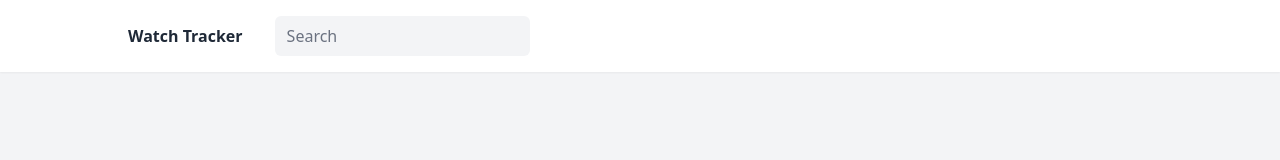
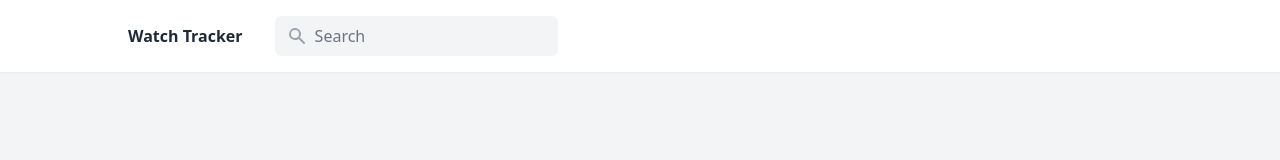
Before and after one commit to jchue/watch-tracker, a React (Create React App) app in the folder react-client/: page / in a window 1280 px wide. Shown: the top 160 px of the page. Built offline with nearby package versions, Linux system fonts and the light colour scheme.

Commit message:
Add icon to search

```diff
--- a/react-client/src/components/Search.jsx
+++ b/react-client/src/components/Search.jsx
@@ -2,7 +2,7 @@ import React from 'react';
 import axios from 'axios';
 import { Link } from 'react-router-dom';
 import './Search.scss';
-import { FilmIcon, DesktopComputerIcon, UserIcon } from '@heroicons/react/solid';
+import { FilmIcon, DesktopComputerIcon, SearchIcon, UserIcon } from '@heroicons/react/solid';
 
 class Search extends React.Component {
   constructor(props) {
@@ -68,7 +68,9 @@ class Search extends React.Component {
   render() {
     return (
       <form className="search relative inline">
-        <input type="text" value={this.state.query} placeholder="Search" onChange={this.performSearch} className="bg-gray-100 border-0 rounded-md px-3 py-2 text-gray-500 focus:ring-2 focus:ring-purple-500 outline-none" />
+        <div className="inline-block bg-gray-100 border-0 rounded-md px-3 py-2 focus-within:ring-2 focus-within:ring-purple-500">
+          <SearchIcon className="inline h-5 w-5 -mt-1 mr-2 text-gray-400" />
+          <input type="text" value={this.state.query} placeholder="Search" onChange={this.performSearch} className="bg-gray-100 border-0 text-gray-500 focus:ring-0 m-0 p-0 outline-none" />
 
           {/* Only display if there are results */
           (this.state.numberOfResults > 0) &&
@@ -96,6 +98,7 @@ class Search extends React.Component {
               </li>
             </ul>
           }
+        </div>
       </form>
     );
   }
--- a/react-client/src/components/Search.scss
+++ b/react-client/src/components/Search.scss
@@ -1,6 +1,6 @@
 .results {
   display: none;
-  min-width: 16rem;
+  min-width: 20rem;
   left: 0;
   position: absolute;
   top: 50px;
```
Lines whose indentation alone changed are shown as unchanged.
